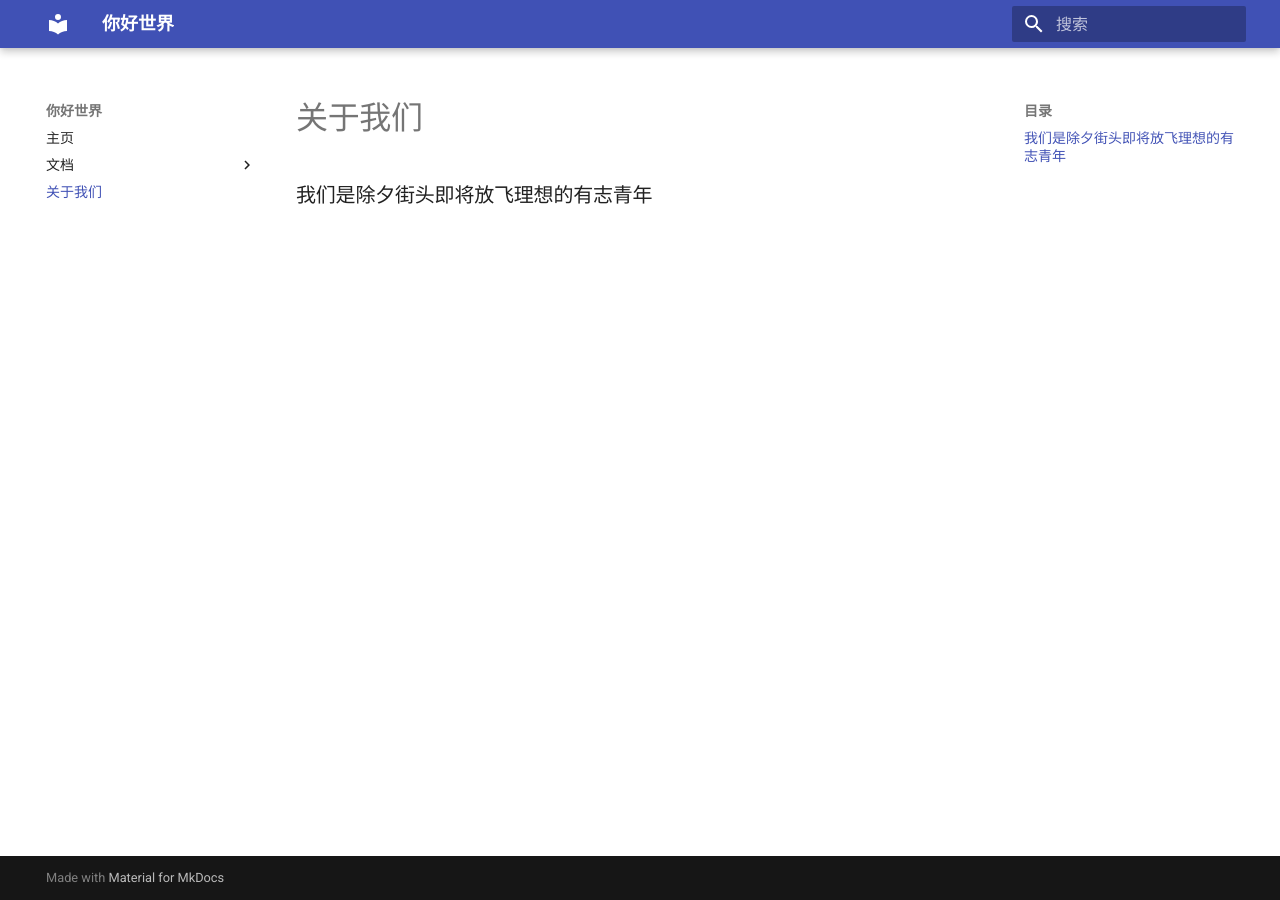
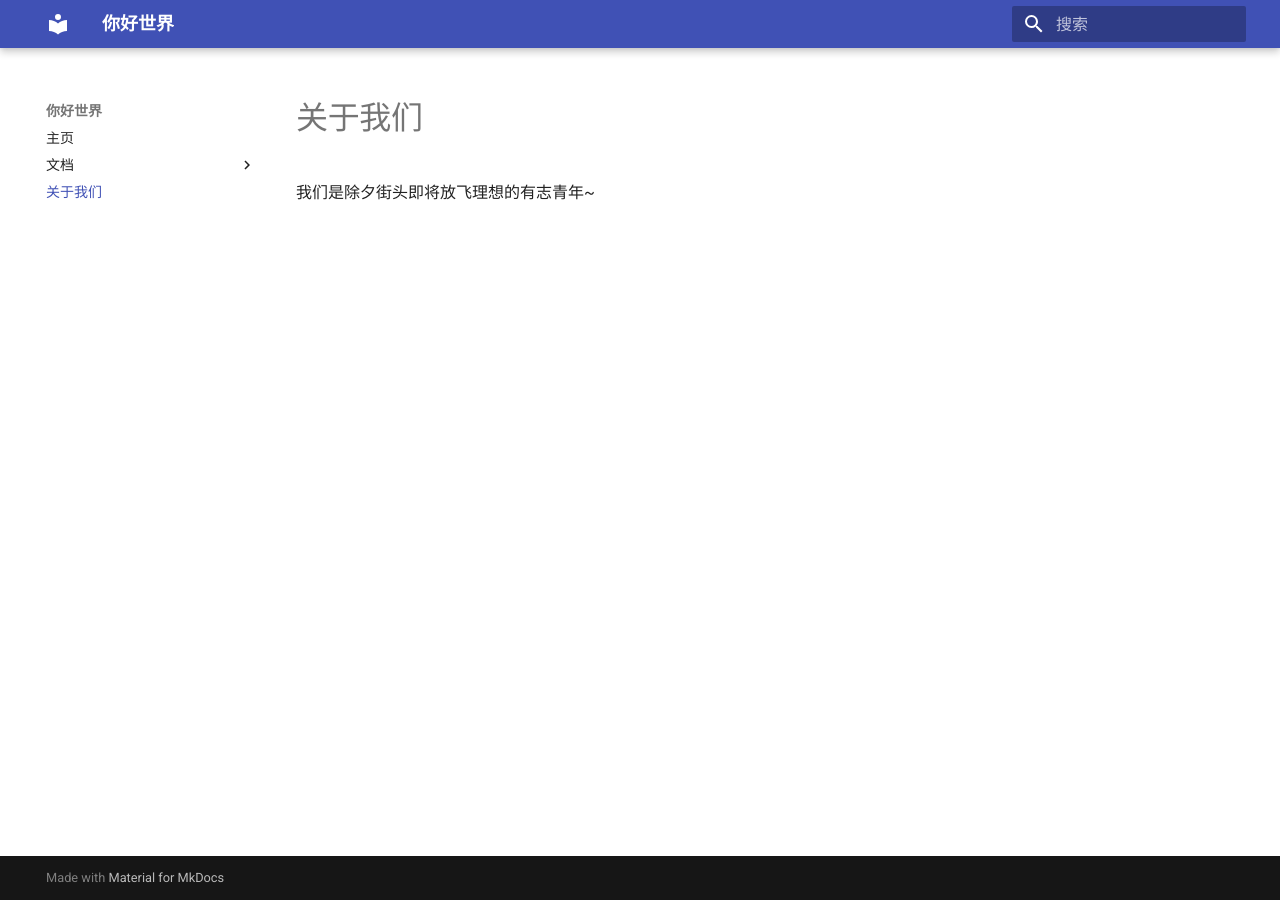
Before and after one commit to jdkdj/worth.github.io, an MkDocs documentation site: the page built from docs/about.md, in a window 1280 px wide. Built offline with MkDocs 1.6.1 and Material for MkDocs 9.7.7, drawn with Linux system fonts in a browser that asks for light colours.

Commit message:
测试修改2 验证是否修改后自动部署

```diff
--- a/docs/about.md
+++ b/docs/about.md
@@ -1 +1 @@
-###我们是除夕街头即将放飞理想的有志青年
+我们是除夕街头即将放飞理想的有志青年~
```
